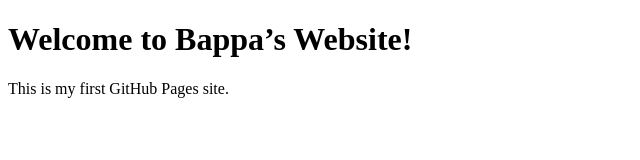
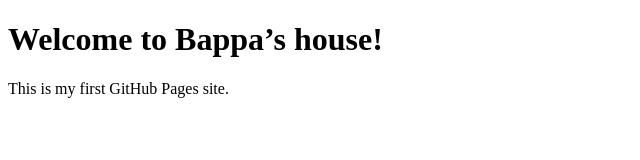
Before and after one commit to Samantabappa/Bappa-private-site, a plain HTML site: page index.html in a window 1280 px wide. Shown: the full height of the page, 0-640 px from the left. Drawn offline with Linux system fonts and the light colour scheme.

Commit message:
Updated index.html from Termux

```diff
--- a/index.html
+++ b/index.html
@@ -4,7 +4,7 @@
   <title>Bappa Private Site</title>
 </head>
 <body>
-  <h1>Welcome to Bappa’s Website!</h1>
+  <h1>Welcome to Bappa’s house!</h1>
   <p>This is my first GitHub Pages site.</p>
 </body>
 </html>
```
